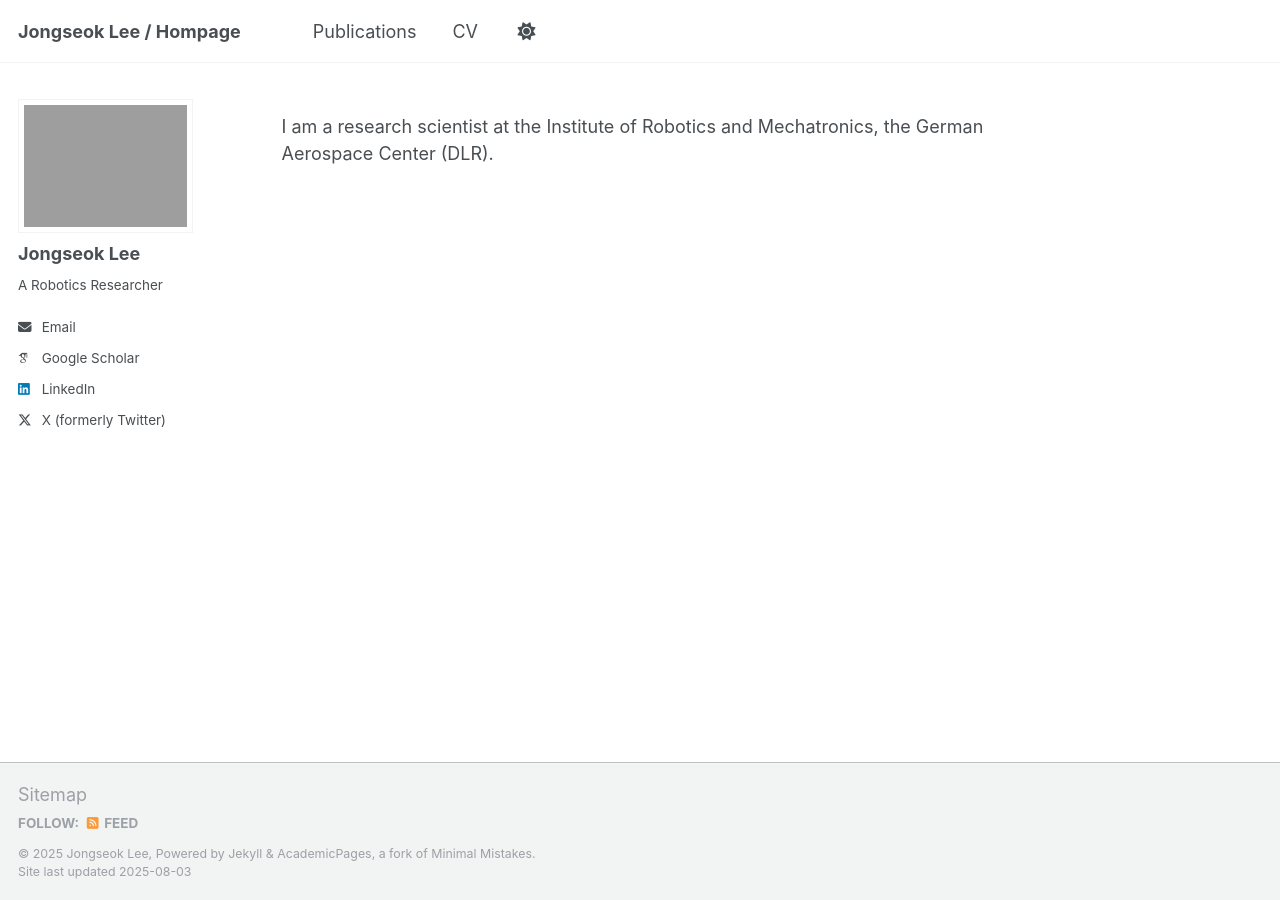
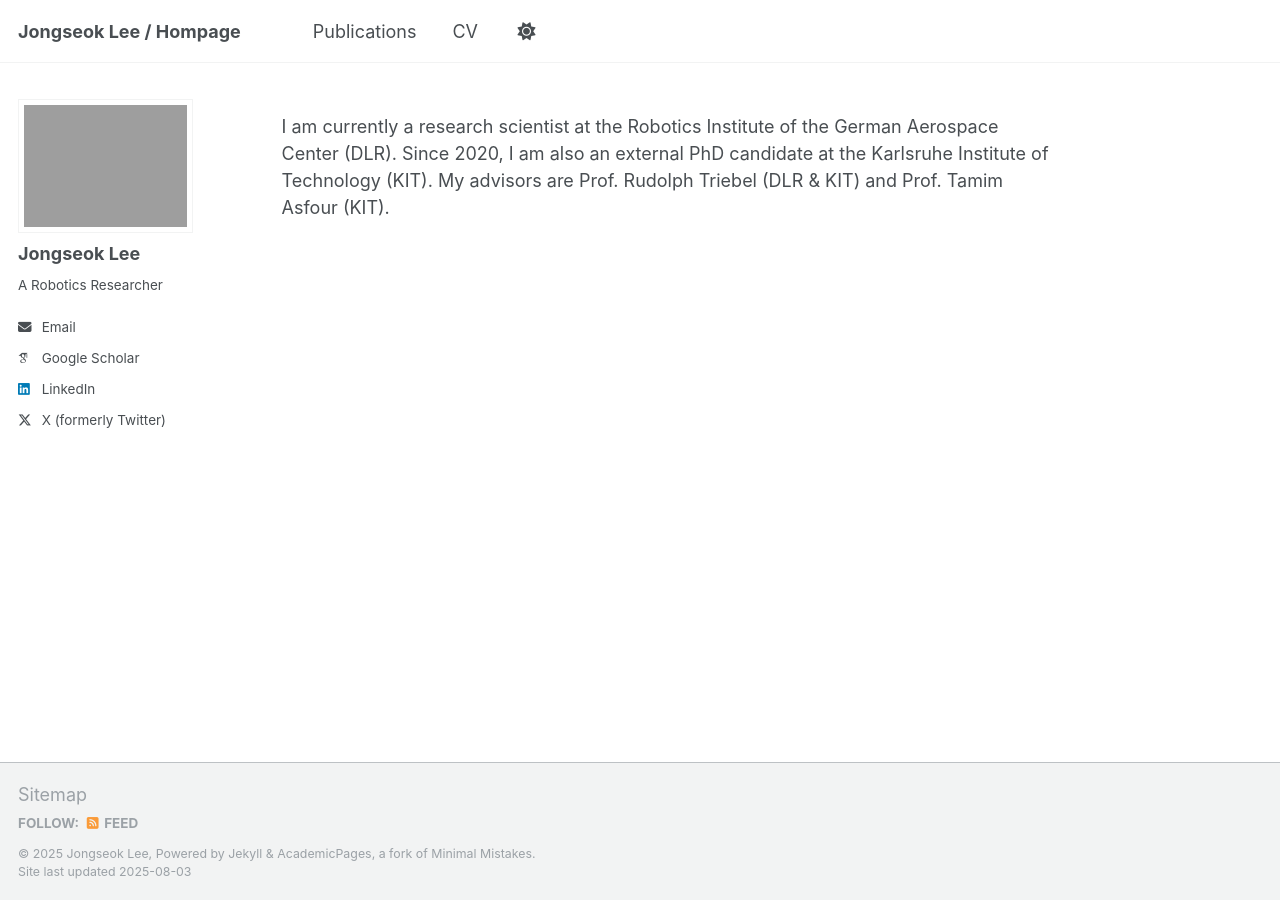
Before and after one commit to jlee4176901/jlee4176901, a Jekyll site: the page built from _pages/about.md, in a window 1280 px wide. Built offline with Jekyll 4.4.1, drawn with Linux system fonts in a browser that asks for light colours; some web fonts are replaced; a script that is not in the unit is left out.

Commit message:
Update about.md

```diff
--- a/_pages/about.md
+++ b/_pages/about.md
@@ -7,4 +7,4 @@ redirect_from:
   - /about.html
 ---
 
-I am a research scientist at the Institute of Robotics and Mechatronics, the German Aerospace Center (DLR).
+I am currently a research scientist at the Robotics Institute of the German Aerospace Center (DLR). Since 2020, I am also an external PhD candidate at the Karlsruhe Institute of Technology (KIT). My advisors are Prof. Rudolph Triebel (DLR & KIT) and Prof. Tamim Asfour (KIT).
```
